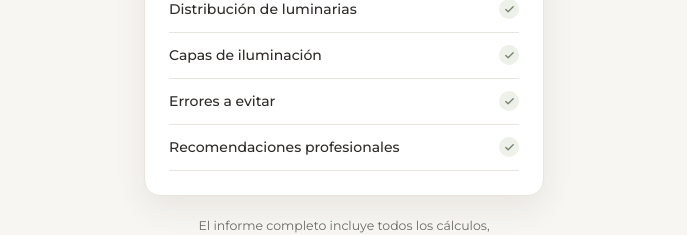
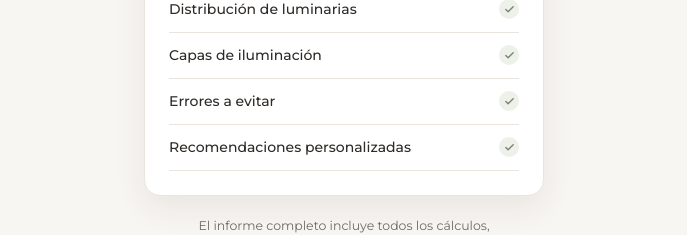
Before and after one commit to digitaldma2026-crypto/nemul-app, a React (Vite) app: page / in a window 1280 px wide. Shown: the part 1440-1675 px from the top of the page, without its empty margins (296-983 px from the left). Built offline with nearby package versions, Linux system fonts and the light colour scheme.

Commit message:
Update App.jsx

```diff
--- a/App.jsx
+++ b/App.jsx
@@ -1787,7 +1787,7 @@ function TechnicalReportCard({ room, answers, expanded, onToggle }) {
           <CalculationBlock area={area} lux={lux} lumens={lumens} downlightsLow={downlightsLow} downlightsHigh={downlightsHigh} />
 
           <div>
-            <p className="font-body text-[13px] tracking-[0.12em] uppercase mb-2.5" style={{ color: COLORS.accent }}>Recomendaciones profesionales</p>
+            <p className="font-body text-[13px] tracking-[0.12em] uppercase mb-2.5" style={{ color: COLORS.accent }}>Recomendaciones personalizadas</p>
             <div className="flex flex-col gap-2">
               {tips.map((tip, i) => (
                 <div key={i} className="flex items-start gap-3 rounded-xl p-3.5" style={{ backgroundColor: COLORS.bg }}>
@@ -1925,7 +1925,7 @@ function GenericTechnicalReportCard({ room, answers, expanded, onToggle }) {
           )}
 
           <div>
-            <p className="font-body text-[13px] tracking-[0.12em] uppercase mb-2.5" style={{ color: COLORS.accent }}>Recomendaciones profesionales</p>
+            <p className="font-body text-[13px] tracking-[0.12em] uppercase mb-2.5" style={{ color: COLORS.accent }}>Recomendaciones personalizadas</p>
             <div className="flex flex-col gap-2">
               {tips.map((tip, i) => (
                 <div key={i} className="flex items-start gap-3 rounded-xl p-3.5" style={{ backgroundColor: COLORS.bg }}>
@@ -2327,7 +2327,7 @@ const LANDING_COPY = {
       "Distribución de luminarias",
       "Capas de iluminación",
       "Errores a evitar",
-      "Recomendaciones profesionales",
+      "Recomendaciones personalizadas",
     ],
     showcaseFooter: "El informe completo incluye todos los cálculos, recomendaciones y explicaciones para cada estancia.",
     credentialTitle: "Creado por Dayami, con formación en diseño de interiores",
@@ -2392,7 +2392,7 @@ const LANDING_COPY = {
       "Fixture layout",
       "Lighting layers",
       "Mistakes to avoid",
-      "Professional recommendations",
+      "Personalized recommendations",
     ],
     showcaseFooter: "The full report includes every calculation, recommendation, and explanation for each room.",
     credentialTitle: "Created by Dayami, trained in interior design",
```
